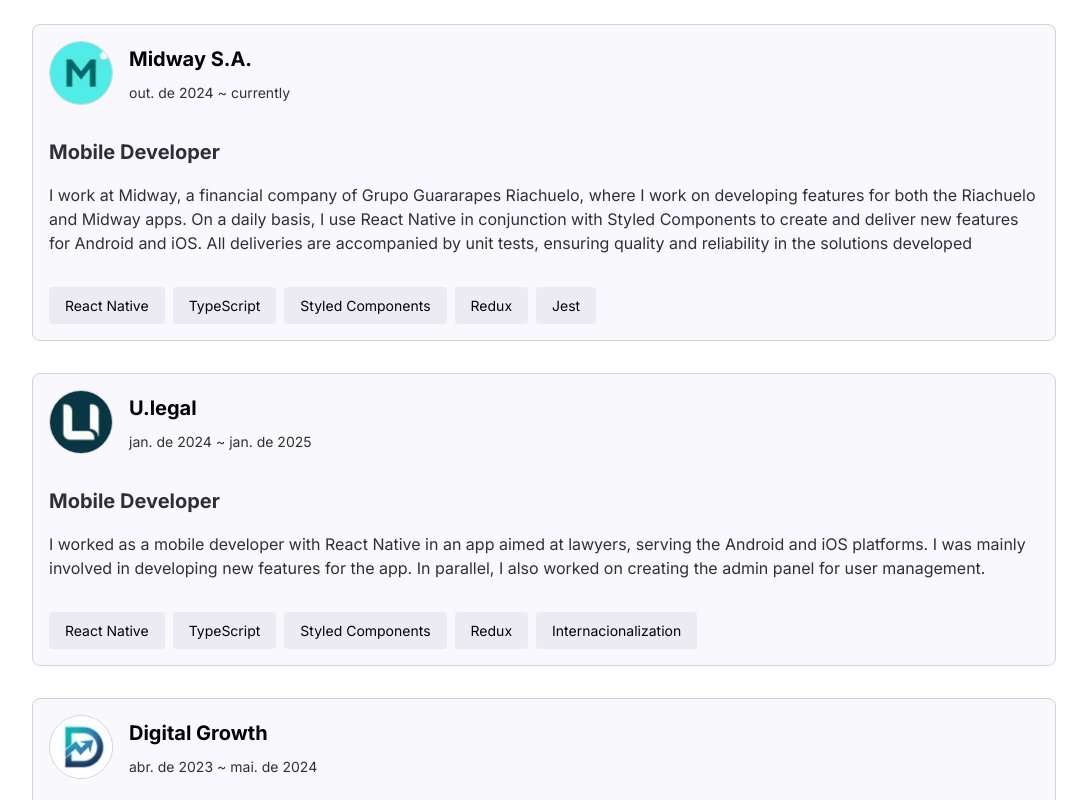
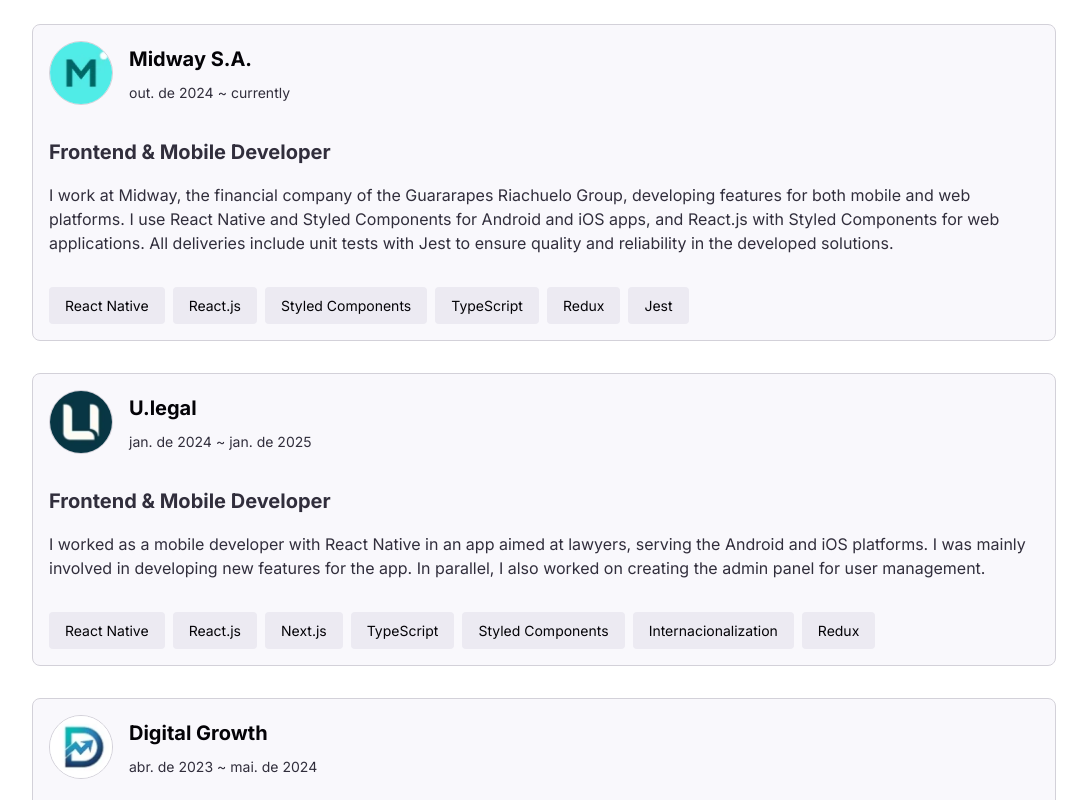
Before and after one commit to michel-raupp/portifolio-v3, a React (Vite) app: page / in a window 1280 px wide. Shown: the part 1200-2000 px from the top of the page, without its empty margins (96-1183 px from the left). Built offline with nearby package versions, Linux system fonts and the light colour scheme.

Commit message:
feat: update general professional info

```diff
--- a/src/components/sections/Experiences/data/index.tsx
+++ b/src/components/sections/Experiences/data/index.tsx
@@ -29,8 +29,9 @@ export const useGetExperiencesData = () => {
       resume: t("experienceResume1"),
       tags: [
         "React Native",
+        "React.js",
+        "Styled Components",
         "TypeScript",
-        "Styled Components",
         "Redux",
         "Jest",
       ],
@@ -44,10 +45,12 @@ export const useGetExperiencesData = () => {
       resume: t("experienceResume2"),
       tags: [
         "React Native",
+        "React.js",
+        "Next.js",
         "TypeScript",
         "Styled Components",
+        t("internacionalization"),
         "Redux",
-        t("internacionalization"),
       ],
     },
     {
@@ -57,7 +60,14 @@ export const useGetExperiencesData = () => {
       startDate: ConvertToDate(new Date(2023, 4, 0)),
       endDate: ConvertToDate(new Date(2024, 5, 0)),
       resume: t("experienceResume3"),
-      tags: ["React.js", "Javascript", "Tailwind", "HTML/CSS", "UX/UI"],
+      tags: [
+        "React.js",
+        "Next.js",
+        "Javascript",
+        "Tailwind",
+        "HTML/CSS",
+        "UX/UI",
+      ],
     },
   ] as IExperience[];
 };
--- a/src/locales/en/experiences.json
+++ b/src/locales/en/experiences.json
@@ -2,9 +2,9 @@
   "experienceTitle": "My experiences",
   "experienceDescription": "In addition to several freelance and personal projects, the following experiences represent the core of my professional portfolio.",
   "present": "currently",
-  "experiencePosition1": "Mobile Developer",
-  "experienceResume1": "I work at Midway, a financial company of Grupo Guararapes Riachuelo, where I work on developing features for both the Riachuelo and Midway apps. On a daily basis, I use React Native in conjunction with Styled Components to create and deliver new features for Android and iOS. All deliveries are accompanied by unit tests, ensuring quality and reliability in the solutions developed",
-  "experiencePosition2": "Mobile Developer",
+  "experiencePosition1": "Frontend & Mobile Developer",
+  "experienceResume1": "I work at Midway, the financial company of the Guararapes Riachuelo Group, developing features for both mobile and web platforms. I use React Native and Styled Components for Android and iOS apps, and React.js with Styled Components for web applications. All deliveries include unit tests with Jest to ensure quality and reliability in the developed solutions.",
+  "experiencePosition2": "Frontend & Mobile Developer",
   "experienceResume2": "I worked as a mobile developer with React Native in an app aimed at lawyers, serving the Android and iOS platforms. I was mainly involved in developing new features for the app. In parallel, I also worked on creating the admin panel for user management.",
   "experiencePosition3": "Front-end Developer",
   "experienceResume3": "I worked as a frontend developer, developing websites and web applications with Javascript, React.Js and Tailwind for companies through Mercado Shops, Mercado Livre's website platform. I was also involved in creating prototypes in Figma and was responsible for presenting such prototypes to companies.",
--- a/src/locales/en/hero.json
+++ b/src/locales/en/hero.json
@@ -1,6 +1,6 @@
 {
   "heroTitle": "Hey, how are you?",
-  "heroText1": "I'm 23 years old, Brazilian, proficient in English and a bachelor in Information Systems.",
+  "heroText1": "I'm 24 years old, Brazilian, proficient in English and a bachelor in Information Systems.",
   "heroText2": "I leave contacts and useful links attached 😎",
   "personalInfo": "Frontend | Mobile Developer",
   "profilePicture": "Profile picture of me. In the photo I'm smiling. Physical characteristics: long brown hair, green eyes, medium beard and a dark gray shirt."
--- a/src/locales/pt/experiences.json
+++ b/src/locales/pt/experiences.json
@@ -2,9 +2,9 @@
   "experienceTitle": "Minhas experiências",
   "experienceDescription": "Além de vários projetos freelancers e pessoais, as seguintes experiências representam o núcleo do meu portfólio profissional.",
   "present": "atualmente",
-  "experiencePosition1": "Desenvolvedor Mobile",
-  "experienceResume1": "Trabalho na Midway, empresa financeira do Grupo Guararapes Riachuelo, onde atuo no desenvolvimento de funcionalidades tanto para o app Riachuelo quanto para o app Midway. No dia a dia, utilizo React Native em conjunto com Styled Components para criar e entregar novas features para Android e iOS. Todas as entregas são acompanhadas de testes unitários, garantindo qualidade e confiabilidade nas soluções desenvolvidas",
-  "experiencePosition2": "Desenvolvedor Mobile",
+  "experiencePosition1": "Desenvolvedor Front-end & Mobile",
+  "experienceResume1": "Eu trabalho na Midway, a empresa financeira do Grupo Guararapes Riachuelo, desenvolvendo funcionalidades para plataformas mobile e web. Utilizo React Native e Styled Components para os aplicativos Android e iOS, e React.js com Styled Components para aplicações web. Todas as entregas incluem testes unitários com Jest para garantir a qualidade das soluções desenvolvidas.",
+  "experiencePosition2": "Desenvolvedor Front-end & Mobile",
   "experienceResume2": "Atuei como desenvolvedor mobile com React Native em um aplicativo voltado para advogados, atendendo às plataformas Android e iOS. Estive envolvido principalmente no desenvolvimento de novas funcionalidades ao app. Em paralelo, também atuei na criação  do painel admin para o gerenciamento dos usuários.",
   "experiencePosition3": "Desenvolvedor Front-end",
   "experienceResume3": "Atuei como desenvolvedor frontend, desenvolvendo sites e aplicações web com Javascript, React.Js e Tailwind para empresas através do Mercado Shops, plataforma de sites do Mercado Livre. Fiquei também envolvido na criação de protótipos em Figma e fui responsável pela apresentação de tais protótipos às empresas.",
--- a/src/locales/pt/hero.json
+++ b/src/locales/pt/hero.json
@@ -1,6 +1,6 @@
 {
   "heroTitle": "E aí, tudo certo?",
-  "heroText1": "Tenho 23 anos, sou brasileiro, proeficiente em inglês e bacharel em Sistemas de Informação.",
+  "heroText1": "Tenho 24 anos, sou brasileiro, proeficiente em inglês e bacharel em Sistemas de Informação.",
   "heroText2": "Deixo em anexo contatos e links úteis 😎",
   "personalInfo": "Desenvolvedor Frontend | Mobile",
   "profilePicture": "Foto de Perfil minha. Na foto estou sorrindo. Caraterísticas físicas: cabelo longo castanho, olhos verdes, barba média e uma camisa cinza escuro."
```
